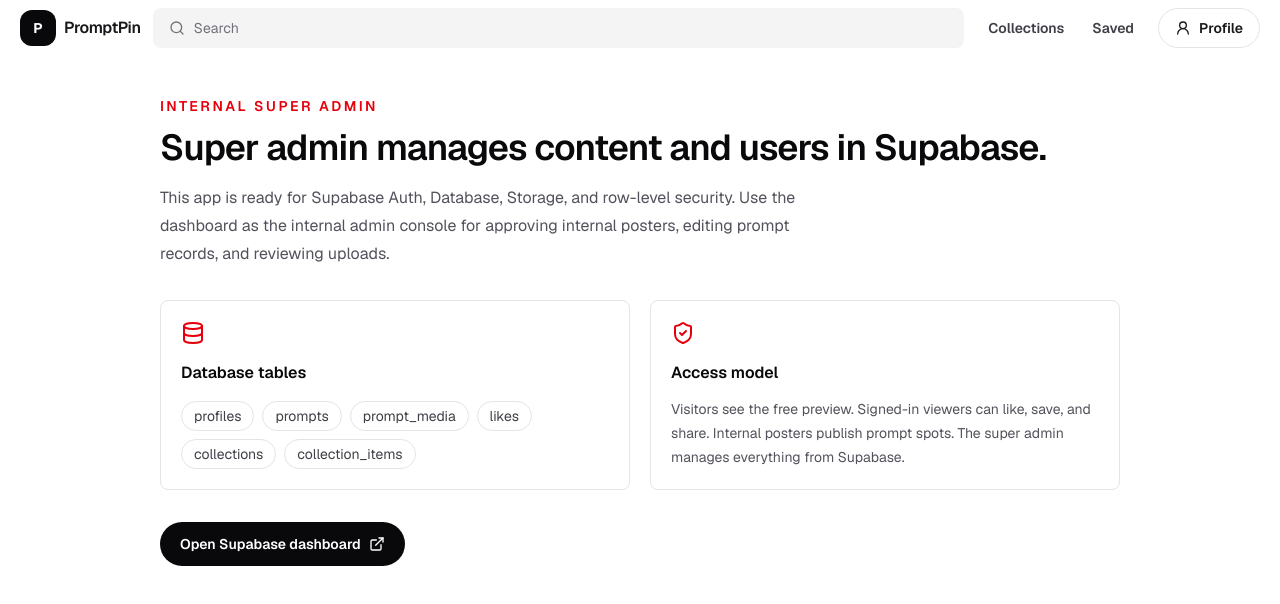
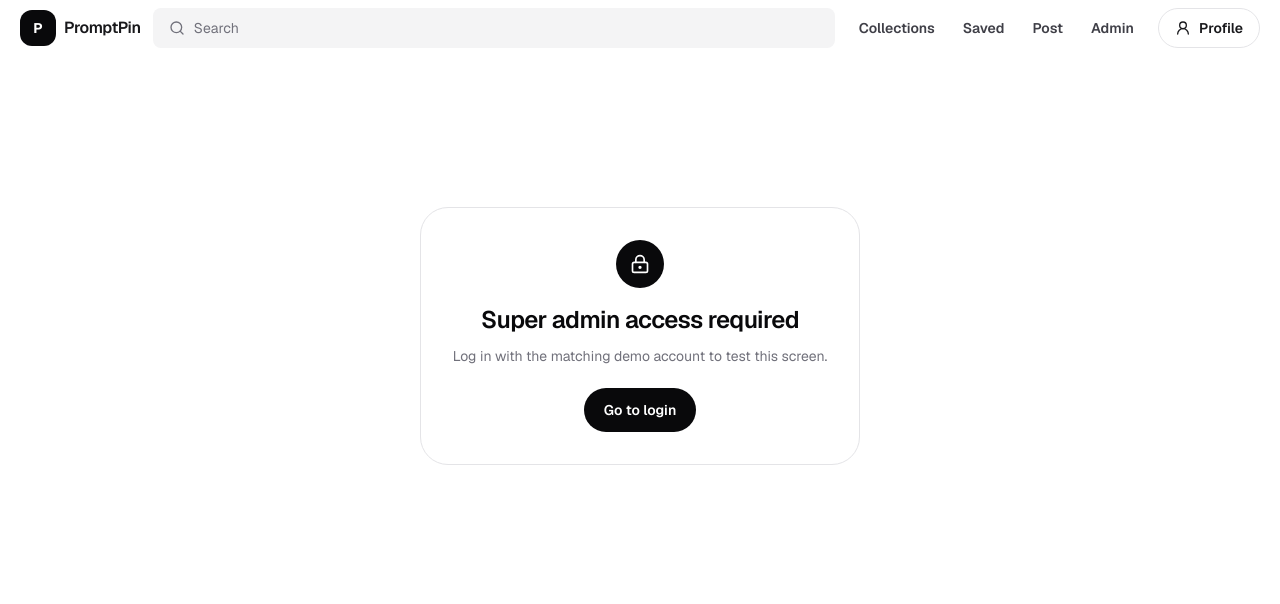
Before and after one commit to content-a11y/promptpin, a Next.js app: page /admin in a window 1280 px wide. Shown: the top 604 px of the page. Built offline with nearby package versions, Linux system fonts and the light colour scheme.

Commit message:
Add demo role accounts

```diff
--- a/src/app/admin/page.tsx
+++ b/src/app/admin/page.tsx
@@ -1,4 +1,5 @@
 import { AppHeader } from "@/components/AppHeader";
+import { RoleGate } from "@/components/RoleGate";
 import { Database, ExternalLink, ShieldCheck } from "lucide-react";
 
 const tables = [
@@ -14,17 +15,16 @@ export default function AdminPage() {
   return (
     <>
       <AppHeader />
+      <RoleGate allowedRoles={["super_admin"]} label="Super admin">
         <main className="mx-auto max-w-5xl px-4 py-10 sm:px-6 lg:px-8">
           <p className="text-sm font-semibold uppercase tracking-[0.18em] text-red-600">
             Internal super admin
           </p>
           <h1 className="mt-3 text-4xl font-semibold tracking-tight text-zinc-950">
-          Super admin manages content and users in Supabase.
+            Manage content and users.
           </h1>
           <p className="mt-4 max-w-2xl leading-7 text-zinc-600">
-          This app is ready for Supabase Auth, Database, Storage, and row-level security. Use the
-          dashboard as the internal admin console for approving internal posters, editing prompt
-          records, and reviewing uploads.
+            Review prompt records, uploads, roles, and access controls from one place.
           </p>
 
           <div className="mt-8 grid gap-5 md:grid-cols-2">
@@ -47,8 +47,7 @@ export default function AdminPage() {
               <ShieldCheck className="h-6 w-6 text-red-600" />
               <h2 className="mt-4 font-semibold text-zinc-950">Access model</h2>
               <p className="mt-3 text-sm leading-6 text-zinc-600">
-              Visitors see the free preview. Signed-in viewers can like, save, and share. Internal
-              posters publish prompt spots. The super admin manages everything from Supabase.
+                Viewers browse. Internal posters publish. Super admins manage roles and records.
               </p>
             </section>
           </div>
@@ -63,6 +62,7 @@ export default function AdminPage() {
             <ExternalLink className="h-4 w-4" />
           </a>
         </main>
+      </RoleGate>
     </>
   );
 }
--- a/src/app/create/page.tsx
+++ b/src/app/create/page.tsx
@@ -1,10 +1,12 @@
 import { AppHeader } from "@/components/AppHeader";
 import { CreatorPostForm } from "@/components/CreatorPostForm";
+import { RoleGate } from "@/components/RoleGate";
 
 export default function CreatePage() {
   return (
     <>
       <AppHeader />
+      <RoleGate allowedRoles={["internal_poster", "super_admin"]} label="Internal posting">
         <main className="mx-auto max-w-7xl px-4 py-8 sm:px-6 lg:px-8">
           <div className="mb-8 max-w-3xl">
             <p className="text-sm font-semibold uppercase tracking-[0.18em] text-red-600">
@@ -14,12 +16,12 @@ export default function CreatePage() {
               Add a new prompt spot.
             </h1>
             <p className="mt-3 leading-7 text-zinc-600">
-            This is an internal-only tool for uploading media, writing the structured prompt,
-            choosing visibility, and publishing to Supabase.
+              Upload media, write the structured prompt, choose visibility, and publish.
             </p>
           </div>
           <CreatorPostForm />
         </main>
+      </RoleGate>
     </>
   );
 }
--- a/src/components/AppHeader.tsx
+++ b/src/components/AppHeader.tsx
@@ -28,6 +28,12 @@ export function AppHeader() {
           <Link className="rounded-full px-3 py-2 hover:bg-zinc-100" href="/saved">
             Saved
           </Link>
+          <Link className="rounded-full px-3 py-2 hover:bg-zinc-100" href="/create">
+            Post
+          </Link>
+          <Link className="rounded-full px-3 py-2 hover:bg-zinc-100" href="/admin">
+            Admin
+          </Link>
         </nav>
 
         <Link
--- a/src/components/ProfileActions.tsx
+++ b/src/components/ProfileActions.tsx
@@ -2,12 +2,12 @@
 
 import { LogOut, Settings } from "lucide-react";
 import Link from "next/link";
-
-const DEMO_AUTH_KEY = "promptpin-demo-auth";
+import { DEMO_AUTH_KEY, DEMO_USER_KEY } from "@/lib/demoAccounts";
 
 export function ProfileActions() {
   function signOut() {
     window.localStorage.removeItem(DEMO_AUTH_KEY);
+    window.localStorage.removeItem(DEMO_USER_KEY);
     window.location.href = "/";
   }
 
--- a/src/components/PromptGrid.tsx
+++ b/src/components/PromptGrid.tsx
@@ -1,12 +1,10 @@
 "use client";
 
 import { useSyncExternalStore } from "react";
+import { DEMO_AUTH_EVENT, DEMO_AUTH_KEY } from "@/lib/demoAccounts";
 import { FREE_PROMPT_LIMIT, prompts } from "@/lib/prompts";
 import { LoginWall } from "./LoginWall";
 import { PromptCard } from "./PromptCard";
-
-const DEMO_AUTH_KEY = "promptpin-demo-auth";
-const DEMO_AUTH_EVENT = "promptpin-demo-auth-change";
 
 function getMemberSnapshot() {
   if (typeof window === "undefined") {
--- /dev/null
+++ b/src/components/RoleGate.tsx
@@ -0,0 +1,66 @@
+"use client";
+
+import { DEMO_AUTH_EVENT, DEMO_USER_KEY, type DemoAccount, type DemoRole } from "@/lib/demoAccounts";
+import { LockKeyhole } from "lucide-react";
+import Link from "next/link";
+import { ReactNode, useSyncExternalStore } from "react";
+
+type RoleGateProps = {
+  allowedRoles: DemoRole[];
+  children: ReactNode;
+  label: string;
+};
+
+function getUserSnapshot() {
+  if (typeof window === "undefined") {
+    return null;
+  }
+
+  return window.localStorage.getItem(DEMO_USER_KEY);
+}
+
+function getServerSnapshot() {
+  return null;
+}
+
+function subscribeToDemoAuth(callback: () => void) {
+  window.addEventListener("storage", callback);
+  window.addEventListener(DEMO_AUTH_EVENT, callback);
+
+  return () => {
+    window.removeEventListener("storage", callback);
+    window.removeEventListener(DEMO_AUTH_EVENT, callback);
+  };
+}
+
+export function RoleGate({ allowedRoles, children, label }: RoleGateProps) {
+  const userJson = useSyncExternalStore(subscribeToDemoAuth, getUserSnapshot, getServerSnapshot);
+  const user = userJson ? (JSON.parse(userJson) as DemoAccount) : null;
+  const canAccess = user && allowedRoles.includes(user.role);
+
+  if (canAccess) {
+    return children;
+  }
+
+  return (
+    <main className="mx-auto flex min-h-[70vh] max-w-xl items-center justify-center px-4 py-12 text-center">
+      <section className="rounded-[28px] border border-zinc-200 bg-white p-8">
+        <div className="mx-auto flex h-12 w-12 items-center justify-center rounded-full bg-zinc-950 text-white">
+          <LockKeyhole className="h-5 w-5" />
+        </div>
+        <h1 className="mt-4 text-2xl font-semibold tracking-tight text-zinc-950">
+          {label} access required
+        </h1>
+        <p className="mt-2 text-sm leading-6 text-zinc-500">
+          Log in with the matching demo account to test this screen.
+        </p>
+        <Link
+          className="mt-5 inline-flex h-11 items-center justify-center rounded-full bg-zinc-950 px-5 text-sm font-semibold text-white hover:bg-zinc-800"
+          href="/login"
+        >
+          Go to login
+        </Link>
+      </section>
+    </main>
+  );
+}
--- /dev/null
+++ b/src/lib/demoAccounts.ts
@@ -0,0 +1,45 @@
+export type DemoRole = "viewer" | "internal_poster" | "super_admin";
+
+export type DemoAccount = {
+  email: string;
+  password: string;
+  name: string;
+  handle: string;
+  role: DemoRole;
+};
+
+export const DEMO_AUTH_KEY = "promptpin-demo-auth";
+export const DEMO_USER_KEY = "promptpin-demo-user";
+export const DEMO_AUTH_EVENT = "promptpin-demo-auth-change";
+
+export const demoAccounts: DemoAccount[] = [
+  {
+    email: "viewer@promptpin.test",
+    password: "Viewer@123",
+    name: "Viewer User",
+    handle: "@viewer",
+    role: "viewer",
+  },
+  {
+    email: "admin@promptpin.test",
+    password: "Admin@123",
+    name: "Internal Admin",
+    handle: "@admin",
+    role: "internal_poster",
+  },
+  {
+    email: "super@promptpin.test",
+    password: "Super@123",
+    name: "Super Admin",
+    handle: "@superadmin",
+    role: "super_admin",
+  },
+];
+
+export function getDemoAccount(email: string, password: string) {
+  return demoAccounts.find(
+    (account) =>
+      account.email.toLowerCase() === email.trim().toLowerCase() &&
+      account.password === password,
+  );
+}
```
Also changed, not shown: src/components/LoginForm.tsx (+36 -2 lines). Lines whose indentation alone changed are shown as unchanged.
